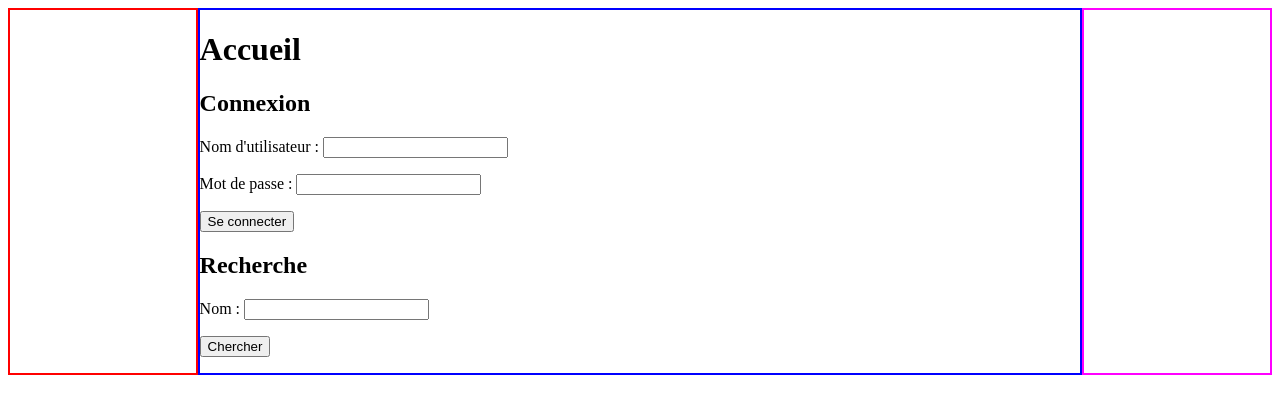
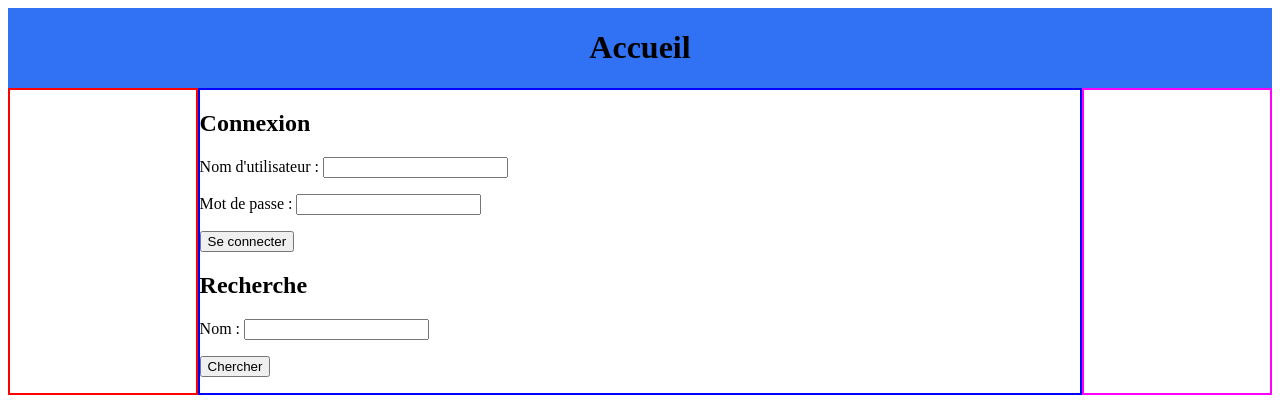
Before and after one commit to sprietNathanael/CPE_4_projet_TLI, a PHP site: page / in a window 1280 px wide. Shown: the top 420 px of the page. Run offline with PHP 8.4, Linux system fonts and the light colour scheme.

Commit message:
Begin the column styling

```diff
--- a/src/index.php
+++ b/src/index.php
@@ -5,13 +5,15 @@
     <meta name="viewport" content="width=device-width, initial-scale=1.0">
     <meta http-equiv="X-UA-Compatible" content="ie=edge">
     <link rel="stylesheet" href="style.css">
-    <title>Document</title>
+    <title>Accu</title>
 </head>
 <body>
+    <div id="titleBar" class="grid_wrapper">
+        <h1>Accueil</h1>
+    </div>
     <div class="grid_wrapper">
         <div class="grid_one"></div>
         <div class="grid_two">
-            <h1>Accueil</h1>
             <form id="connexion_form" action="login" method="post">
                 <h2>Connexion</h2>
                 <p>
--- a/src/style.css
+++ b/src/style.css
@@ -1,6 +1,16 @@
 .grid_wrapper {
 	display: grid;
 	grid-template-columns: 15% 70% 15%;
+}
+
+#titleBar{
+    background-color: rgb(49, 114, 245)
+    /* background-color:  rgb(255, 153, 51); */
+}
+
+#titleBar > h1{
+    grid-column: 2;
+    text-align: center;
 }
 
 .grid_one {
```
